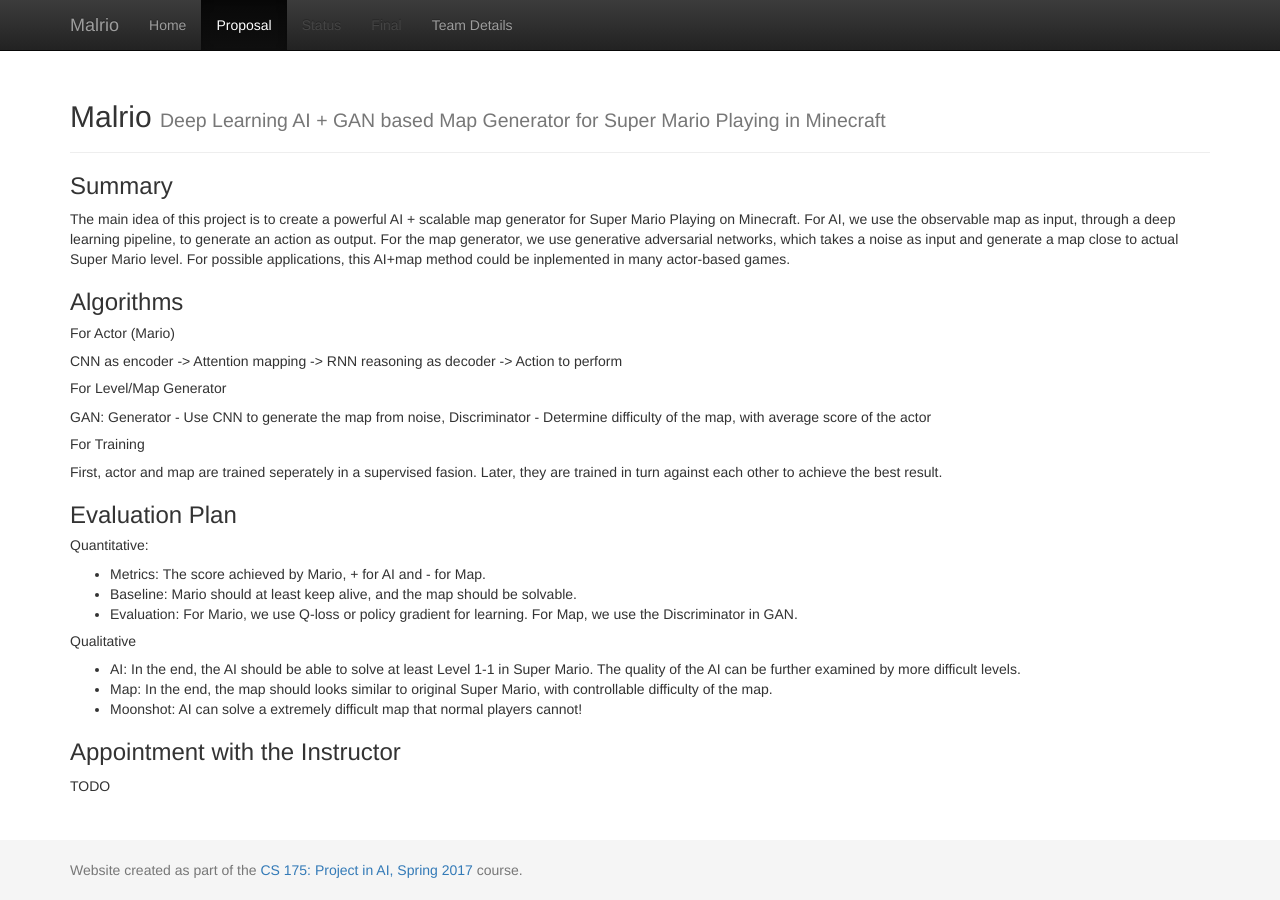
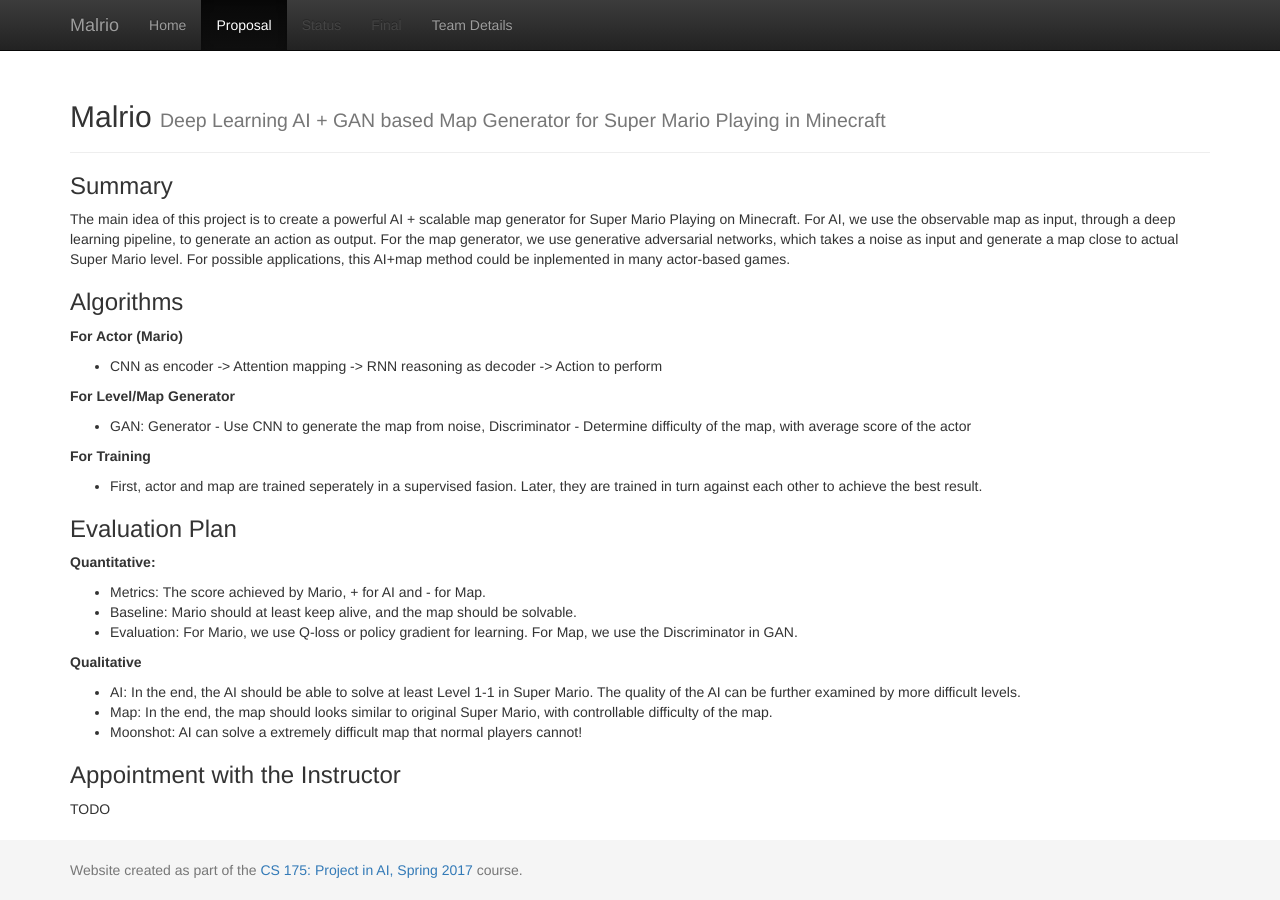
Before and after one commit to Malmactor/malrio, a Jekyll site: the page built from docs/proposal.md, in a window 1280 px wide. Built offline with Jekyll 4.4.1, drawn with Linux system fonts in a browser that asks for light colours.

```diff
--- a/docs/proposal.md
+++ b/docs/proposal.md
@@ -7,23 +7,23 @@ title: Proposal
 The main idea of this project is to create a powerful AI + scalable map generator for Super Mario Playing on Minecraft. For AI, we use the observable map as input, through a deep learning pipeline, to generate an action as output. For the map generator, we use generative adversarial networks, which takes a noise as input and generate a map close to actual Super Mario level. For possible applications, this AI+map method could be inplemented in many actor-based games.
 
 ### Algorithms
-##### For Actor (Mario)
-CNN as encoder -> Attention mapping -> RNN reasoning as decoder -> Action to perform
+__For Actor (Mario)__<br>
+ - CNN as encoder -> Attention mapping -> RNN reasoning as decoder -> Action to perform
 
-##### For Level/Map Generator
-GAN: Generator - Use CNN to generate the map from noise, Discriminator - Determine difficulty of the map, with average score of the actor
+__For Level/Map Generator__<br>
+ - GAN: Generator - Use CNN to generate the map from noise, Discriminator - Determine difficulty of the map, with average score of the actor
 
-##### For Training
-First, actor and map are trained seperately in a supervised fasion. Later, they are trained in turn against each other to achieve the best result.
+__For Training__<br>
+ - First, actor and map are trained seperately in a supervised fasion. Later, they are trained in turn against each other to achieve the best result.
 
 ### Evaluation Plan
 
-##### Quantitative:
+__Quantitative:__<br>
  - Metrics: The score achieved by Mario, + for AI and - for Map.
  - Baseline: Mario should at least keep alive, and the map should be solvable.
  - Evaluation: For Mario, we use Q-loss or policy gradient for learning. For Map, we use the Discriminator in GAN.
 
-##### Qualitative
+__Qualitative__<br>
  - AI: In the end, the AI should be able to solve at least Level 1-1 in Super Mario. The quality of the AI can be further examined by more difficult levels.
  - Map: In the end, the map should looks similar to original Super Mario, with controllable difficulty of the map.
  - Moonshot: AI can solve a extremely difficult map that normal players cannot!
```
